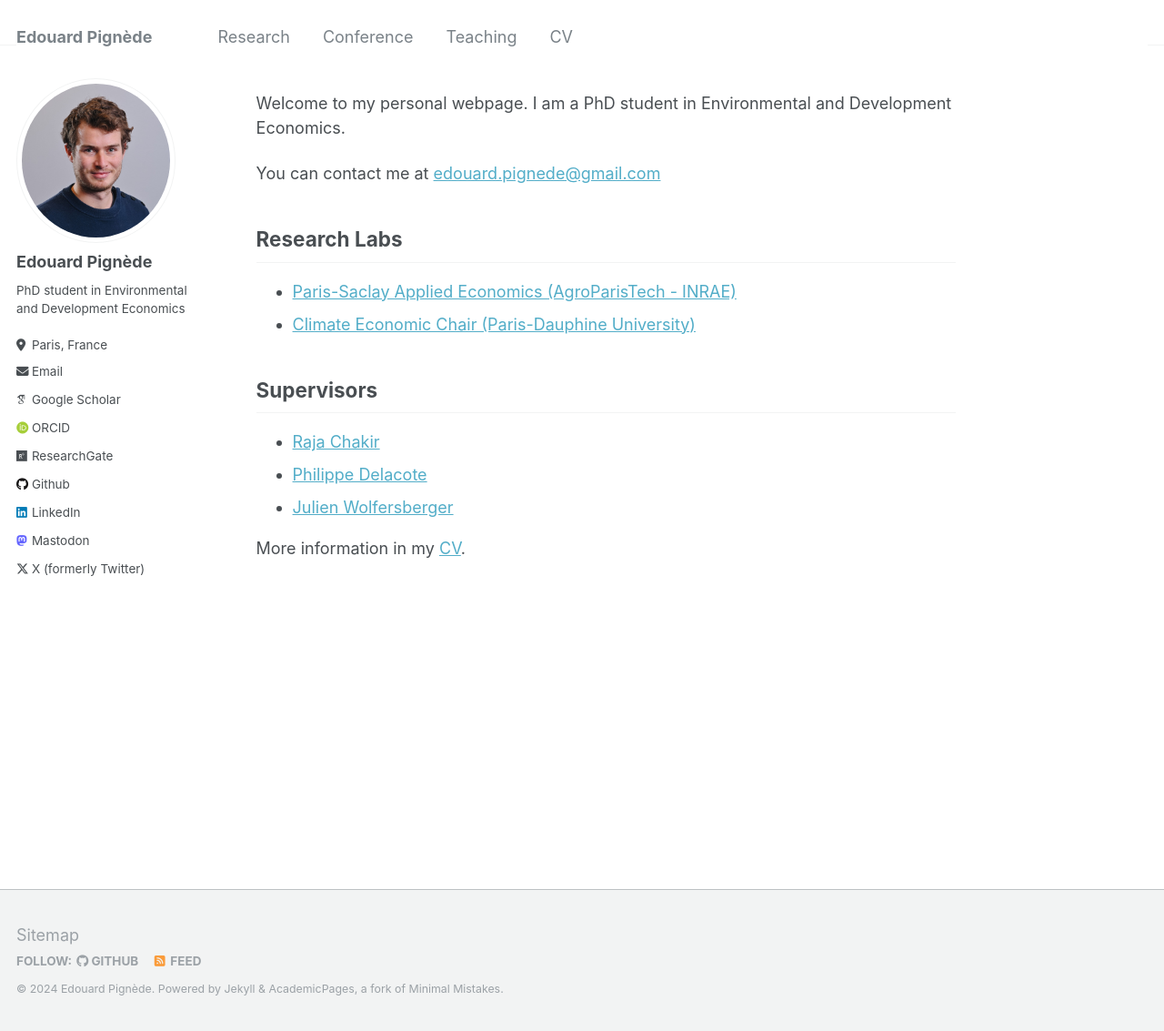
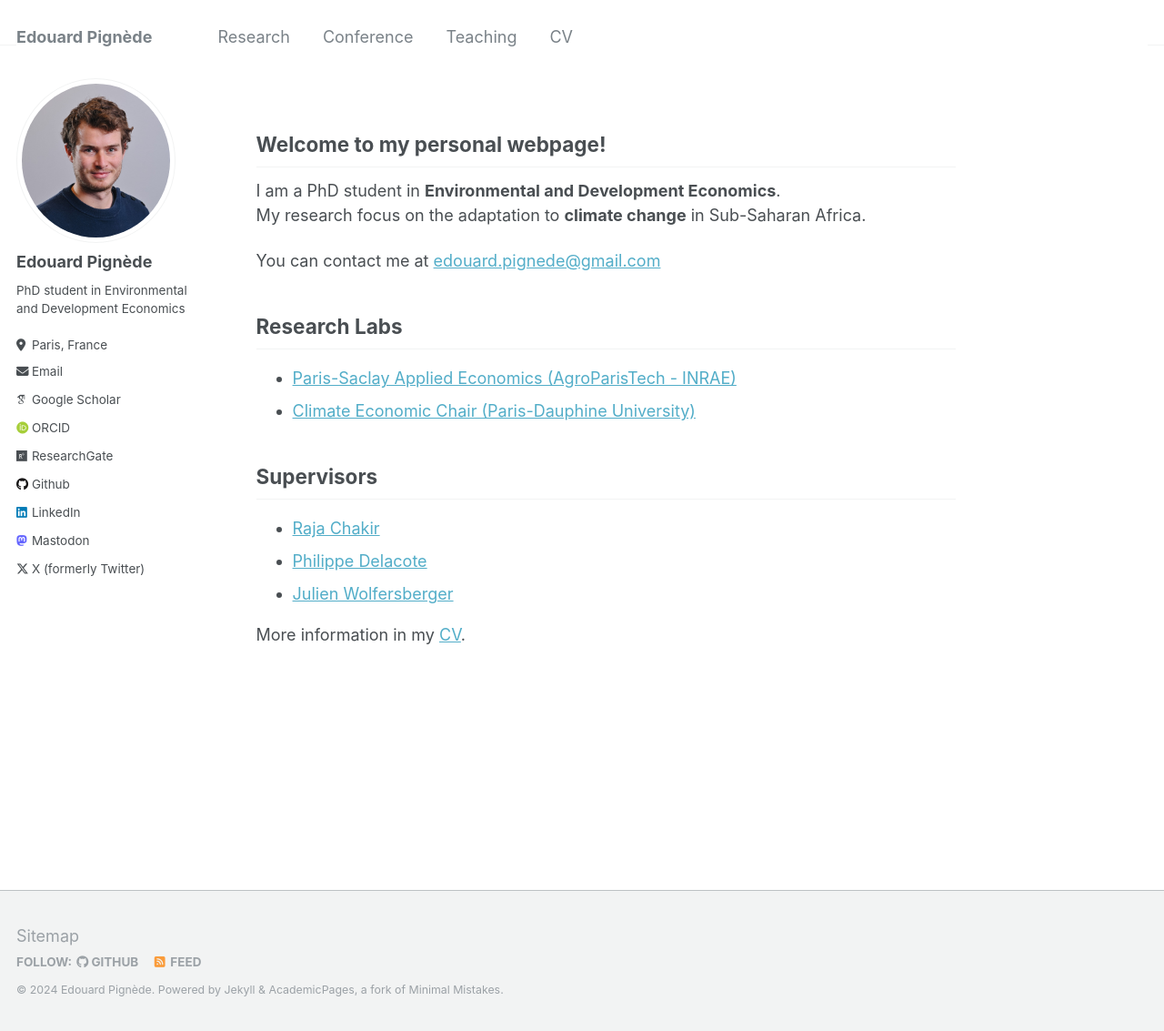
Before and after one commit to edouardpignede/edouardpignede.github.io, a Jekyll site: the page built from _pages/about.md, in a window 1280 px wide and 1133 px high. Shown: the whole window at 91% size. Built offline with Jekyll 4.4.1, drawn with Linux system fonts in a browser that asks for light colours; some web fonts are replaced.

Commit message:
Update landing page

```diff
--- a/_pages/about.md
+++ b/_pages/about.md
@@ -7,8 +7,11 @@ redirect_from:
   - /about.html
 ---
 
-Welcome to my personal webpage.
-I am a PhD student in Environmental and Development Economics.
+Welcome to my personal webpage!
+-----
+
+I am a PhD student in **Environmental and Development Economics**.\\
+My research focus on the adaptation to **climate change** in Sub-Saharan Africa.
 
 You can contact me at [edouard.pignede@gmail.com](mailto:edouard.pignede@gmail.com)
 
```
